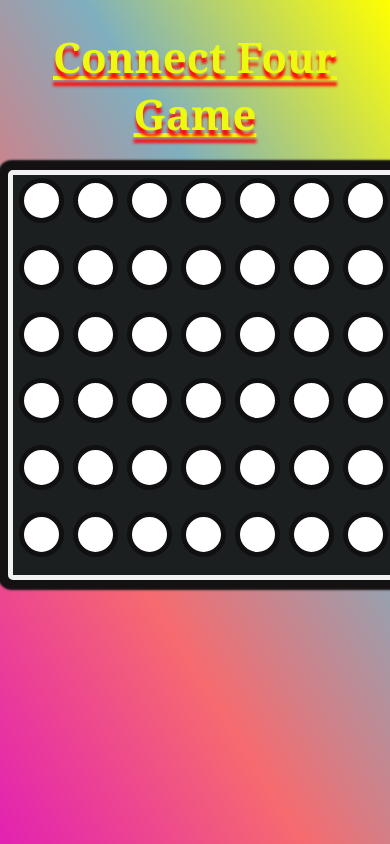
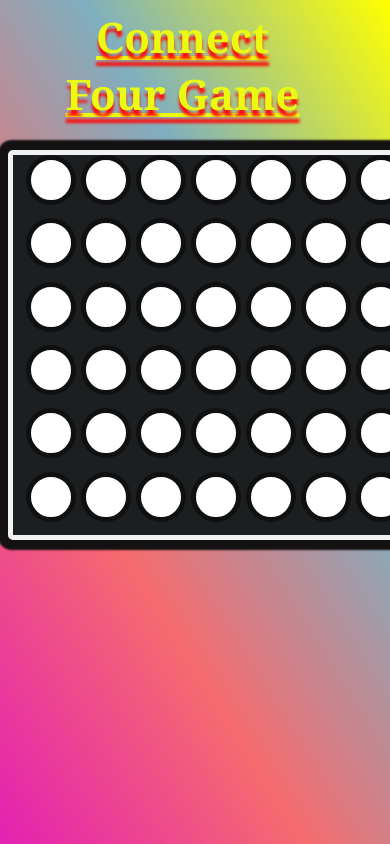
Before and after one commit to MantuRana/connect_4_game, a plain HTML site: page index.html in a window 390 px wide. Shown: the top 844 px of the page. Drawn offline with Linux system fonts and the light colour scheme.

Commit message:
Update connect4.css

```diff
--- a/connect4.css
+++ b/connect4.css
@@ -1,14 +1,18 @@
+
 body {
     font-family: Arial, Helvetica, sans-serif;
     text-align: center;
     background-image: linear-gradient(58deg,rgb(227, 33, 178),rgba(240, 8, 15, 0.6),rgb(0, 96, 128,0.5),yellow);
     background-repeat: no-repeat;
     background-attachment:fixed ;
+
 }
 
 .container{
 height:80px;
-width:100%;
+width:80%;
+
+
 
 }
 h1{
@@ -17,6 +21,8 @@ h1{
     font-size: 42px;
     font-family: Georgia, 'Times New Roman', Times, serif;
     text-decoration: underline;
+    margin-top: 0px;
+    margin-left: 50px;
 
 }
 #winner{
@@ -29,67 +35,48 @@ h1{
 
 
 #board {
-    height: 500px;
-    width: 550px;
+    height: 380px;
+    width: 400px;
     background-color: rgb(28, 31, 31);
     border: 5px solid rgb(242, 242, 245);
     box-shadow: 0px 0px 2px 10px rgb(19, 17, 17);
     border-radius: 5px;
-    margin: auto;
-    /* margin: 0 auto; */
     display: flex;
     flex-wrap: wrap;
+    justify-content: center;
 }
 
 .tile {
-    height: 50px;
-    width: 50px;
-    margin: 5px;
-    margin-left: 10px;
-
-    /* Circle */
+    height:40px;
+    width: 40px;
+    margin-left:5px;
     background-color: white;
     border-radius: 50%;
     border: 5px solid rgb(16, 16, 18);
+    padding: 0px;
 }
 
 .red-piece {
     background-color: red;
 }
 
+.yellow-piece {
+    background-color: yellow;
+}
 
 
-@media(max-width:800px) {
+@media(min-width:800px) {
 
+    #board{
 
-    #board {
-        height:400px;
-        width: 380px;
-        background-color: rgb(28, 31, 31);
-        border: 5px solid rgb(242, 242, 245);
-        box-shadow: 0px 0px 2px 10px rgb(19, 17, 17);
-        border-radius: 5px;
-        margin: auto;
-        /* margin: 0 auto; */
-        display: flex;
-        flex-wrap: wrap;
+        margin-left: 35%;
     }
-
-
-    .tile {
-        height:35px;
-        width: 35px;
-        margin: 3px;
-        margin-left:6px;
-
-        /* Circle */
-        background-color: white;
-        border-radius: 50%;
-        border: 5px solid rgb(16, 16, 18);
-    }
+.title{
+    margin-left:2px;
 
 }
 
-.yellow-piece {
-    background-color: yellow;
+
+
+
 }
```
